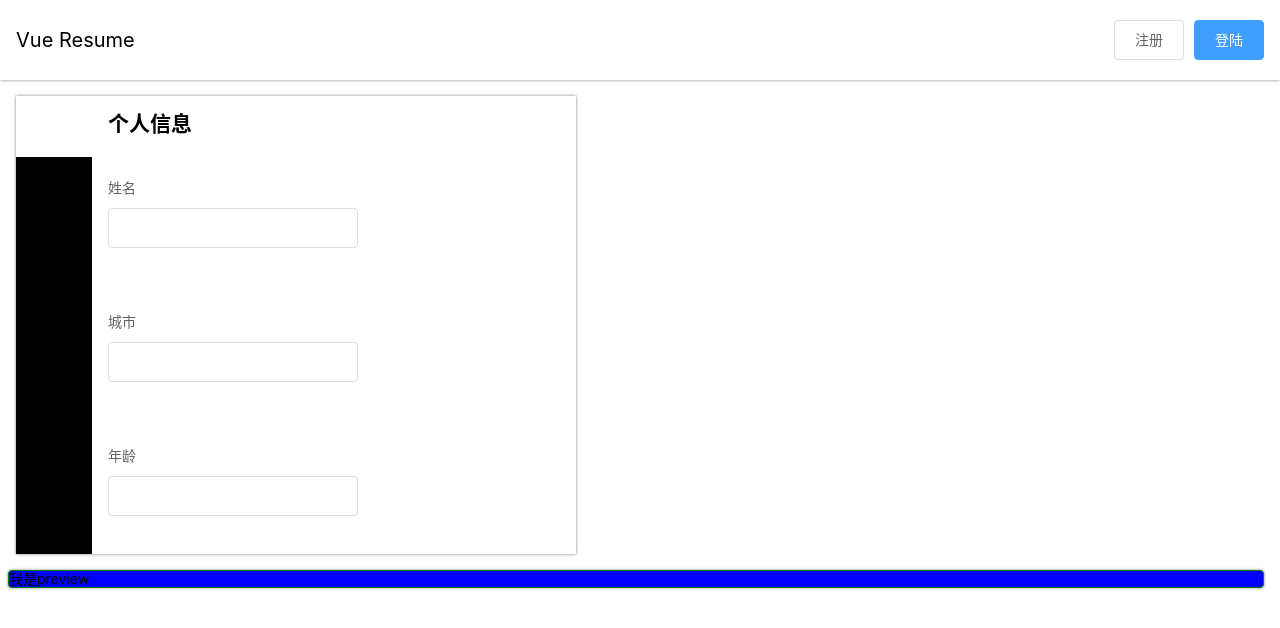
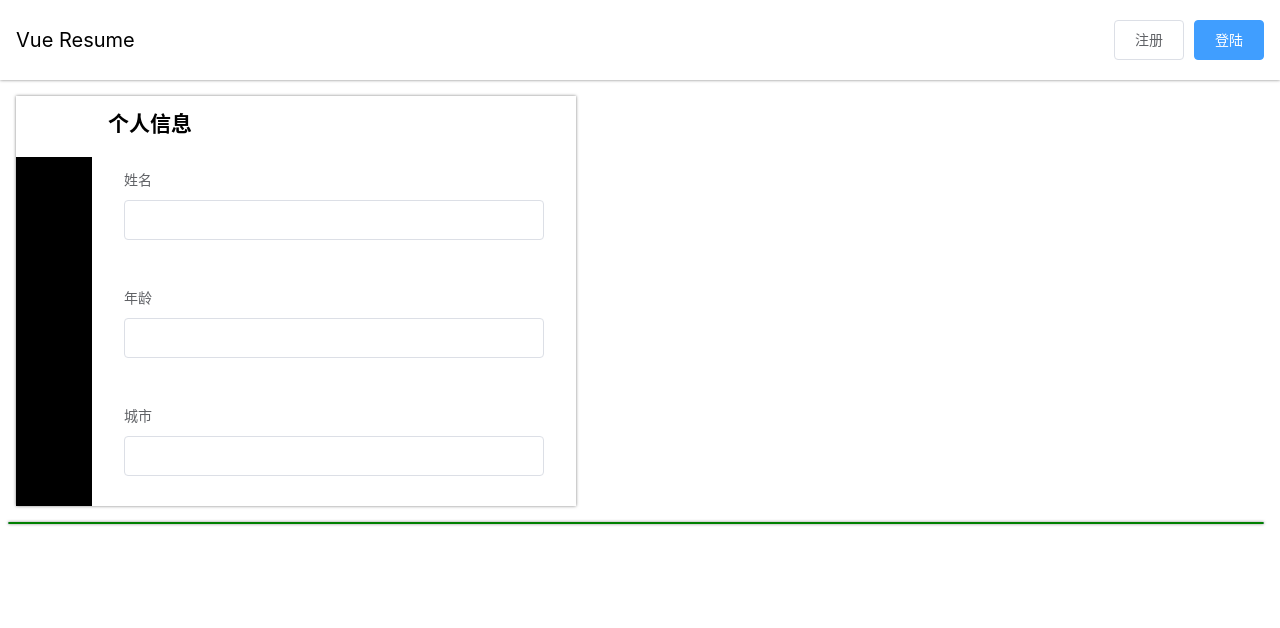
Before and after one commit to zhouchunyu/vue-resume, a Vue app: page / in a window 1280 px wide. Shown: the top 628 px of the page. Built offline with nearby package versions, Linux system fonts and the light colour scheme.

Commit message:
抽象左侧编辑栏为Experiences组件

```diff
--- a/src/App.vue
+++ b/src/App.vue
@@ -4,8 +4,8 @@
       <Topbar class="topbar"/>
     </header>
     <main>
-      <Editor class="editor"/>
-      <Preview class="preview"/>
+      <Editor class="editor" :resume="resume" />
+      <Preview class="preview" :resume="resume" />
     </main>
   </div>
 </template>
@@ -17,11 +17,23 @@ import Topbar from "./components/Topbar";
 
 export default {
   name: 'App',
+  data(){
+    return {
+      resume: {
+        profileInfo: [],
+        workingExp: [],
+        learningExp: [],
+        projectsExp: [],
+        contactInfo: []
+      }
+    }
+  },
   components: {
     Editor,
     Preview,
     Topbar
   }
+
 }
 </script>
 
--- a/src/components/Editor.vue
+++ b/src/components/Editor.vue
@@ -2,7 +2,7 @@
   <div>
     <nav>
       <ol>
-        <li v-for="i in [0,1,2,3,4,5,6]" :class="{active: currentTab === i}" @click="currentTab = i">
+        <li v-for="i in [0,1,2,3,4,5]" :class="{active: currentTab === i}" @click="currentTab = i">
           <svg class="icon" aria-hidden="true">
             <use :xlink:href="`#icon-${icons[i]}`"></use>
           </svg>
@@ -11,42 +11,47 @@
     </nav>
     <ol class="panes">
       <li :class="{active: currentTab === 0}">
-        <h2>个人信息</h2>
-        <el-form>
-          <el-form-item class="profile_attr" label="姓名">
-            <el-input v-model="profile.name" ></el-input>
-          </el-form-item>
-          <el-form-item class="profile_attr" label="城市">
-            <el-input v-model="profile.city"></el-input>
-          </el-form-item>
-          <el-form-item class="profile_attr" label="年龄">
-            <el-input v-model="profile.age"></el-input>
-          </el-form-item>
-        </el-form>
+        <Experiences :labels="profile" title="个人信息" :experiences="resume.profileInfo"></Experiences>
       </li>
-      <li :class="{active: currentTab === 1}"><h2>工作经历</h2></li>
-      <li :class="{active: currentTab === 2}"><h2>学习经历</h2></li>
-      <li :class="{active: currentTab === 3}"><h2>项目经历</h2></li>
-      <li :class="{active: currentTab === 4}"><h2>获奖情况</h2></li>
-      <li :class="{active: currentTab === 5}"><h2>联系方式</h2></li>
+      <li :class="{active: currentTab === 1}">
+        <Experiences :labels="workingHistory" title="工作经历" add cancel :experiences="resume.workingExp"></Experiences>
+      </li>
+      <li :class="{active: currentTab === 2}">
+        <Experiences :labels="learningHistory" title="学习经历" add cancel :experiences="resume.learningExp"></Experiences>
+      </li>
+      <li :class="{active: currentTab === 3}">
+        <Experiences :labels="projects" title="项目经历" add cancel :experiences="resume.projectsExp"></Experiences>
+      </li>
+      <li :class="{active: currentTab === 4}">
+        <Experiences :labels="projects" title="联系方式" :experiences="resume.contactInfo"></Experiences>
+      </li>
     </ol>
   </div>
 </template>
 
 <script>
+import Experiences from './Experiences';
+
 export default {
   name: 'Editor',
   data(){
     return {
       currentTab: 0,
-      icons: ['credentials', 'working', 'learning', 'project', 'medal', 'contact'],
-      profile: {name: '', age: '', city: ''}
+      icons: ['credentials', 'working', 'learning', 'project', 'contact'],
+      profile: {name: '姓名', age: '年龄', city: '城市'},
+      workingHistory: {company: '公司名称', content: '工作内容'},
+      learningHistory: {school: '学校', date: '日期', master: '专业'},
+      projects: {name: '项目名称', date: '日期', content: "项目内容"},
+      contact: {phone: '手机号码', "e-mail": '邮箱地址'},
     }
   },
-  methods: {
-    onSubmit(){
-      console.log(this.profile)
+  props: {
+    resume: {
+      type: Object
     }
+  },
+  components: {
+    Experiences
   }
 }
 </script>
@@ -81,6 +86,11 @@ nav > ol > li.active {
   color: black;
 }
 
+.panes{
+  flex: 1;
+  overflow: auto;
+}
+
 .panes > li {
   display: none;
 }
@@ -94,8 +104,8 @@ nav > ol > li.active {
   padding: 16px;
 }
 
-.profile_attr {
-  padding: 16px;
+.label {
+  padding: 8px 32px;
 }
 
 </style>
--- /dev/null
+++ b/src/components/Experiences.vue
@@ -0,0 +1,76 @@
+<template>
+  <div>
+    <h2>{{title}}</h2>
+    <div class="experiences" v-for="(experience, index) in experiences">
+      <el-form>
+        <div  v-for="(value, key) in experience">
+          <el-form-item class="experience" :label="labels[key]">
+            <el-input v-model="experience[key]" ></el-input>
+          </el-form-item>
+        </div>
+      </el-form>
+      <hr v-if="cancel">
+      <i v-if="cancel" class="el-icon-circle-close" @click="removeExperience(index)"></i>
+    </div>
+    <el-button v-if="add" type="primary" @click="addExperience()">增加</el-button>
+  </div>
+</template>
+
+<script>
+  export default {
+    name: 'Experiences',
+    created: function () {
+      this.addExperience();
+    },
+    props: {
+      labels: {
+        type: Object
+      },
+      title: {
+        type: String
+      },
+      cancel: {
+        type: Boolean
+      },
+      add: {
+        type: Boolean
+      },
+      experiences: {
+        type: Array,
+        default: []
+      }
+    },
+    methods: {
+      addExperience(){
+        let experience = {};
+        for(let key in this.labels){
+          experience[key] = '';
+        }
+        this.experiences.push(experience);
+      },
+      removeExperience(index){
+        this.experiences.splice(index, 1)
+      }
+    }
+  }
+</script>
+
+<style lang="scss" scoped>
+  h2 {
+    padding: 16px;
+  }
+
+  .experiences {
+    position: relative;
+  }
+
+  .experiences > .el-icon-circle-close {
+    position: absolute;
+    right: 0;
+    top: 0;
+  }
+
+  .experience {
+    padding: 8px 32px;
+  }
+</style>
--- a/src/components/HelloWorld.vue
+++ /dev/null
@@ -1,113 +0,0 @@
-<template>
-  <div class="hello">
-    <h1>{{ msg }}</h1>
-    <h2>Essential Links</h2>
-    <ul>
-      <li>
-        <a
-          href="https://vuejs.org"
-          target="_blank"
-        >
-          Core Docs
-        </a>
-      </li>
-      <li>
-        <a
-          href="https://forum.vuejs.org"
-          target="_blank"
-        >
-          Forum
-        </a>
-      </li>
-      <li>
-        <a
-          href="https://chat.vuejs.org"
-          target="_blank"
-        >
-          Community Chat
-        </a>
-      </li>
-      <li>
-        <a
-          href="https://twitter.com/vuejs"
-          target="_blank"
-        >
-          Twitter
-        </a>
-      </li>
-      <br>
-      <li>
-        <a
-          href="http://vuejs-templates.github.io/webpack/"
-          target="_blank"
-        >
-          Docs for This Template
-        </a>
-      </li>
-    </ul>
-    <h2>Ecosystem</h2>
-    <ul>
-      <li>
-        <a
-          href="http://router.vuejs.org/"
-          target="_blank"
-        >
-          vue-router
-        </a>
-      </li>
-      <li>
-        <a
-          href="http://vuex.vuejs.org/"
-          target="_blank"
-        >
-          vuex
-        </a>
-      </li>
-      <li>
-        <a
-          href="http://vue-loader.vuejs.org/"
-          target="_blank"
-        >
-          vue-loader
-        </a>
-      </li>
-      <li>
-        <a
-          href="https://github.com/vuejs/awesome-vue"
-          target="_blank"
-        >
-          awesome-vue
-        </a>
-      </li>
-    </ul>
-  </div>
-</template>
-
-<script>
-export default {
-  name: 'HelloWorld',
-  data () {
-    return {
-      msg: 'Welcome to Your Vue.js App'
-    }
-  }
-}
-</script>
-
-<!-- Add "scoped" attribute to limit CSS to this component only -->
-<style scoped>
-h1, h2 {
-  font-weight: normal;
-}
-ul {
-  list-style-type: none;
-  padding: 0;
-}
-li {
-  display: inline-block;
-  margin: 0 10px;
-}
-a {
-  color: #42b983;
-}
-</style>
--- a/src/components/Preview.vue
+++ b/src/components/Preview.vue
@@ -1,12 +1,17 @@
 <template>
   <div>
-    我是preview
+    {{resume.profileInfo[0] && resume.profileInfo[0].name}}
   </div>
 </template>
 
 <script>
 export default {
-  name: 'Preview'
+  name: 'Preview',
+  props: {
+    resume: {
+      type: Object
+    }
+  }
 }
 </script>
 
```
